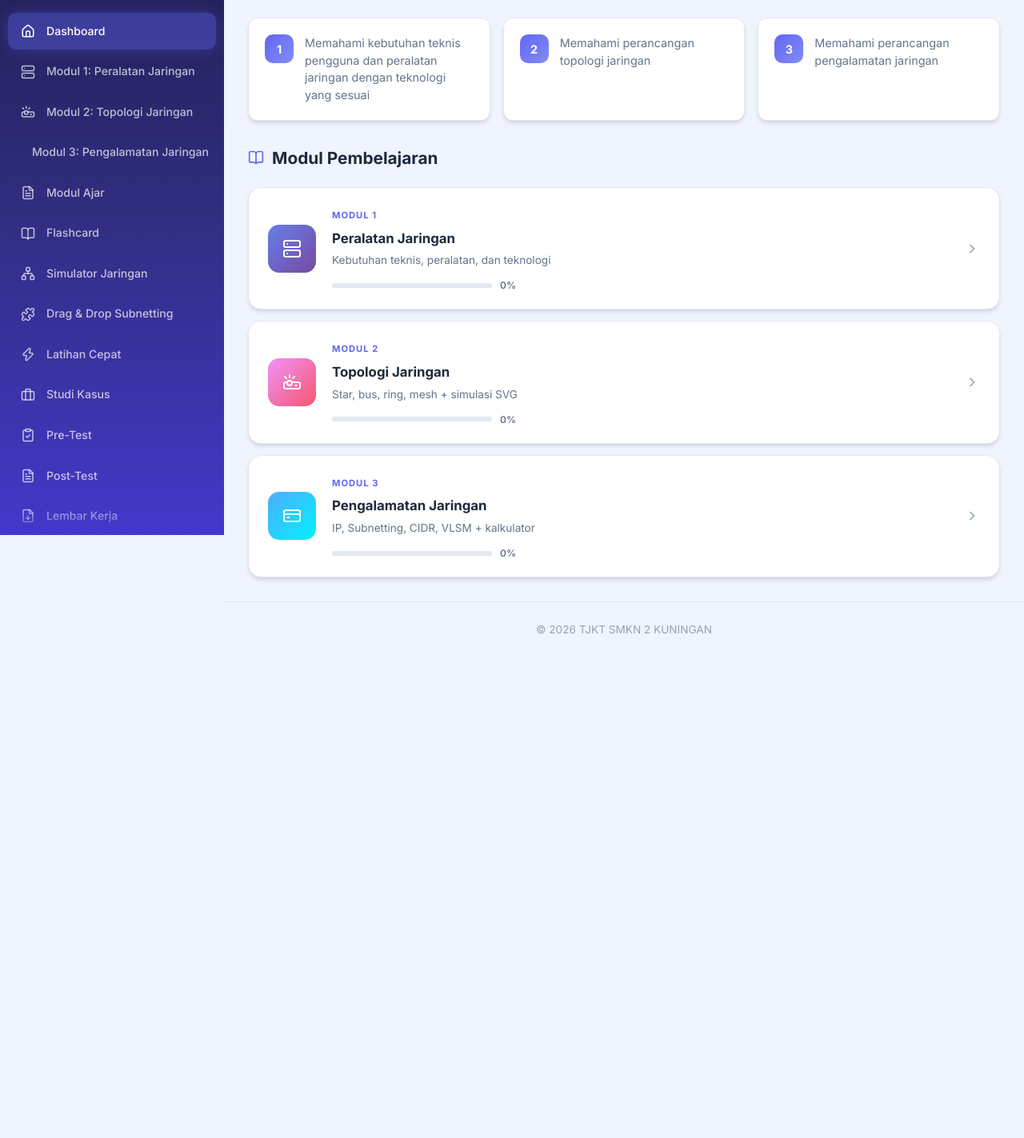
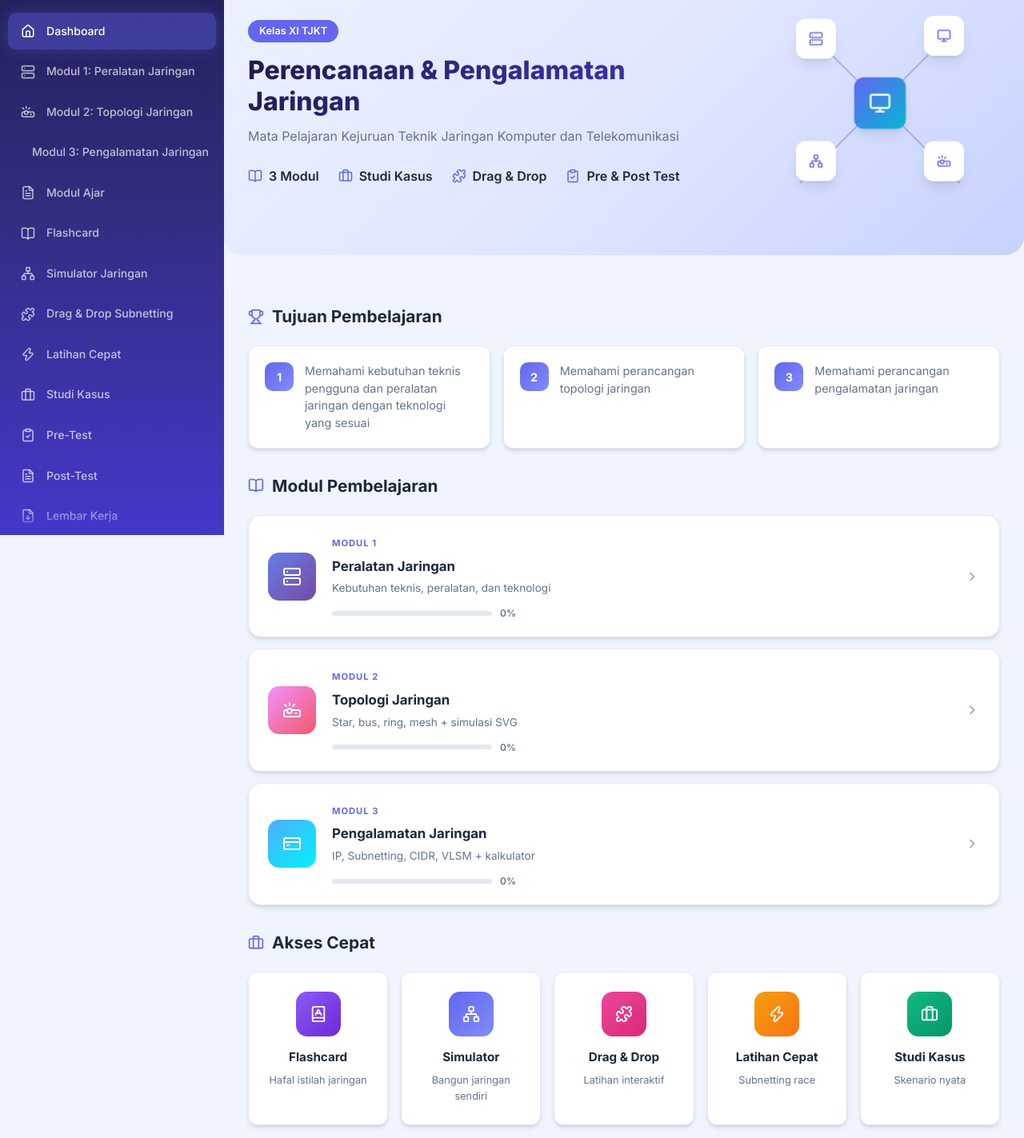
Before and after one commit to mulyadi66/media-pembelajaran-jarkom, a React (Vite) app: page /mpk1 in a window 1280 px wide. Shown: the part 131-1554 px from the top of the page at 80% size. Before the commit the page ends 954 px from the top, so only its background shows below. Built offline with nearby package versions, Linux system fonts and the light colour scheme.

Commit message:
fix: restore hero + akses cepat di Dashboard, hapus tombol Website TJKT dari Dashboard

```diff
--- a/src/pages/Dashboard.jsx
+++ b/src/pages/Dashboard.jsx
@@ -1,7 +1,7 @@
 import { Link } from 'react-router-dom';
 import { useApp } from '../context/AppContext';
 import { checkBadges } from '../data/badges';
-import { Server, Projector, CreditCard, BookOpen, Trophy, Award } from 'lucide-react';
+import { Server, Projector, CreditCard, BookOpen, Trophy, Network, Monitor, Puzzle, Award, BookA, Zap, FileDown, BarChart3, Briefcase, ClipboardCheck, FileText } from 'lucide-react';
 
 export default function Dashboard() {
   const { modulesRead, scores } = useApp();
@@ -13,8 +13,50 @@ export default function Dashboard() {
     { to: '/mpk1/modul3', icon: CreditCard, title: 'Pengalamatan Jaringan', desc: 'IP, Subnetting, CIDR, VLSM + kalkulator', color: ['#4facfe', '#00f2fe'] },
   ];
 
+  const quickActions = [
+    { to: '/mpk1/flashcard', icon: BookA, title: 'Flashcard', desc: 'Hafal istilah jaringan', color: ['#8b5cf6', '#6d28d9'] },
+    { to: '/mpk1/simulator', icon: Network, title: 'Simulator', desc: 'Bangun jaringan sendiri', color: ['#6366f1', '#818cf8'] },
+    { to: '/mpk1/dragdrop', icon: Puzzle, title: 'Drag & Drop', desc: 'Latihan interaktif', color: ['#ec4899', '#db2777'] },
+    { to: '/mpk1/challenge', icon: Zap, title: 'Latihan Cepat', desc: 'Subnetting race', color: ['#f59e0b', '#f97316'] },
+    { to: '/mpk1/kasus', icon: Briefcase, title: 'Studi Kasus', desc: 'Skenario nyata', color: ['#10b981', '#059669'] },
+    { to: '/mpk1/pretest', icon: ClipboardCheck, title: 'Pre-Test', desc: 'Uji awal', color: ['#06b6d4', '#0891b2'] },
+    { to: '/mpk1/posttest', icon: FileText, title: 'Post-Test', desc: 'Evaluasi akhir', color: ['#ef4444', '#dc2626'] },
+    { to: '/mpk1/worksheet', icon: FileDown, title: 'Lembar Kerja', desc: 'Soal offline', color: ['#7c3aed', '#6d28d9'] },
+    { to: '/mpk1/glossary', icon: BookOpen, title: 'Glossarium', desc: 'Istilah jaringan', color: ['#0ea5e9', '#0284c7'] },
+    { to: '/mpk1/hasil', icon: BarChart3, title: 'Hasil', desc: 'Pencapaian & sertifikat', color: ['#f43f5e', '#e11d48'] },
+  ];
+
   return (
     <>
+      <section className="hero">
+        <div className="hero-content">
+          <div className="hero-badge">Kelas XI TJKT</div>
+          <h1>Perencanaan & Pengalamatan Jaringan</h1>
+          <p>Mata Pelajaran Kejuruan Teknik Jaringan Komputer dan Telekomunikasi</p>
+          <div className="hero-stats">
+            <div className="stat"><BookOpen size={18} /> <span>3 Modul</span></div>
+            <div className="stat"><Briefcase size={18} /> <span>Studi Kasus</span></div>
+            <div className="stat"><Puzzle size={18} /> <span>Drag & Drop</span></div>
+              <div className="stat"><ClipboardCheck size={18} /> <span>Pre & Post Test</span></div>
+            </div>
+          </div>
+        <div className="hero-visual">
+          <div className="network-animation">
+            <div className="node center-node"><Monitor size={28} /></div>
+            <div className="node node-1"><Server size={18} /></div>
+            <div className="node node-2"><Monitor size={18} /></div>
+            <div className="node node-3"><Network size={18} /></div>
+            <div className="node node-4"><Projector size={18} /></div>
+            <svg className="lines" viewBox="0 0 300 300">
+              <line x1="150" y1="150" x2="50" y2="50" stroke="rgba(99,102,241,0.4)" strokeWidth="2"/>
+              <line x1="150" y1="150" x2="250" y2="50" stroke="rgba(99,102,241,0.4)" strokeWidth="2"/>
+              <line x1="150" y1="150" x2="50" y2="250" stroke="rgba(99,102,241,0.4)" strokeWidth="2"/>
+              <line x1="150" y1="150" x2="250" y2="250" stroke="rgba(99,102,241,0.4)" strokeWidth="2"/>
+            </svg>
+          </div>
+        </div>
+      </section>
+
       <section className="section-block" style={{paddingTop: 30}}>
         <h2><Trophy size={20} /> Tujuan Pembelajaran</h2>
         <div className="objectives-grid">
@@ -53,6 +95,20 @@ export default function Dashboard() {
         </div>
       </section>
 
+      <section className="section-block">
+        <h2><Briefcase size={20} /> Akses Cepat</h2>
+        <div className="actions-grid">
+          {quickActions.map(({ to, icon: Icon, title, desc, color }) => (
+            <Link to={to} className="action-card" key={to}>
+              <div className="action-icon" style={{background: `linear-gradient(135deg, ${color[0]}, ${color[1]})`}}>
+                <Icon size={22} color="white" />
+              </div>
+              <h4>{title}</h4><p>{desc}</p>
+            </Link>
+          ))}
+        </div>
+      </section>
+
       {earnedBadges.length > 0 && (
         <section className="section-block">
           <h2><Award size={20} /> Pencapaian Terbaru</h2>
```
